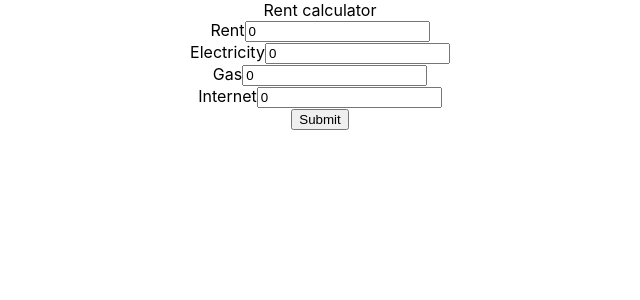
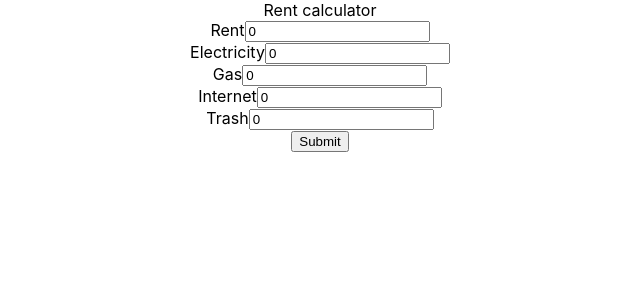
Before and after one commit to juneja2/tco-calculator, a React (Create React App) app: page / in a window 1280 px wide. Shown: the top 300 px of the page, without its empty margins (320-960 px from the left). Built offline with nearby package versions, Linux system fonts and the light colour scheme.

Commit message:
Add trash to the rent calculator

```diff
--- a/src/components/EstimatedCost/EstimatedCost.js
+++ b/src/components/EstimatedCost/EstimatedCost.js
@@ -5,8 +5,9 @@ function EstimatedCost() {
   const electricity = parseFloat(useSelector((state) => state.rentCalculator.electricity));
   const gas = parseFloat(useSelector((state) => state.rentCalculator.gas));
   const internet = parseFloat(useSelector((state) => state.rentCalculator.internet));
+  const trash = parseFloat(useSelector((state) => state.rentCalculator.trash));
 
-  const estimatedCost = rent + electricity + gas + internet;
+  const estimatedCost = rent + electricity + gas + internet + trash;
 
   return (
     <div>Estimated Cost = {estimatedCost}</div>
--- a/src/components/RentCalculatorForm/RentCalculatorForm.js
+++ b/src/components/RentCalculatorForm/RentCalculatorForm.js
@@ -1,6 +1,6 @@
 import React, { useState } from 'react';
 import { useDispatch, useSelector } from 'react-redux';
-import { setRent, setElectricity, setGas, setInternet } from '../../redux/slices/rentCalculatorSlice';
+import { setRent, setElectricity, setGas, setInternet, setTrash } from '../../redux/slices/rentCalculatorSlice';
 import DecimalInput from '../DecimalInput/DecimalInput';
 import EstimatedCost from '../EstimatedCost/EstimatedCost';
 
@@ -11,6 +11,7 @@ function RentCalculatorForm() {
   const electricity = useSelector((state) => state.rentCalculator.electricity);
   const gas = useSelector((state) => state.rentCalculator.gas);
   const internet = useSelector((state) => state.rentCalculator.internet);
+  const trash = useSelector((state) => state.rentCalculator.trash);
 
   const dispatch = useDispatch();
 
@@ -18,6 +19,7 @@ function RentCalculatorForm() {
   const onElectricityChange = (value) => dispatch(setElectricity(value));
   const onGasChange = (value) => dispatch(setGas(value));
   const onInternetChange = (value) => dispatch(setInternet(value));
+  const onTrashChange = (value) => dispatch(setTrash(value));
 
   const handleSubmit = (e) => {
     e.preventDefault();
@@ -31,6 +33,7 @@ function RentCalculatorForm() {
       <DecimalInput name="Electricity" value={electricity} onChange={onElectricityChange} placeholder={100.57} />
       <DecimalInput name="Gas" value={gas} onChange={onGasChange} placeholder={50.62} />
       <DecimalInput name="Internet" value={internet} onChange={onInternetChange} placeholder={80.32} />
+      <DecimalInput name="Trash" value={trash} onChange={onTrashChange} placeholder={50.92} />
       {!showEstimatedCost && <button type="Submit">Submit</button>}
       {showEstimatedCost && <EstimatedCost />}
     </form>
--- a/src/redux/slices/rentCalculatorSlice.js
+++ b/src/redux/slices/rentCalculatorSlice.js
@@ -4,7 +4,8 @@ const initialState = {
   rent: 0,
   electricity: 0,
   gas: 0,
-  internet: 0
+  internet: 0,
+  trash: 0
 };
 
 export const rentCalculatorSlice = createSlice({
@@ -29,6 +30,9 @@ export const rentCalculatorSlice = createSlice({
     },
     setInternet: (state, action) => {
       state.internet = action.payload;
+    },
+    setTrash: (state, action) => {
+      state.trash = action.payload;
     }
   }
 });
@@ -38,7 +42,8 @@ export const {
   setRent,
   setElectricity,
   setGas,
-  setInternet
+  setInternet,
+  setTrash
 } = rentCalculatorSlice.actions;
 
 export default rentCalculatorSlice.reducer;
```
